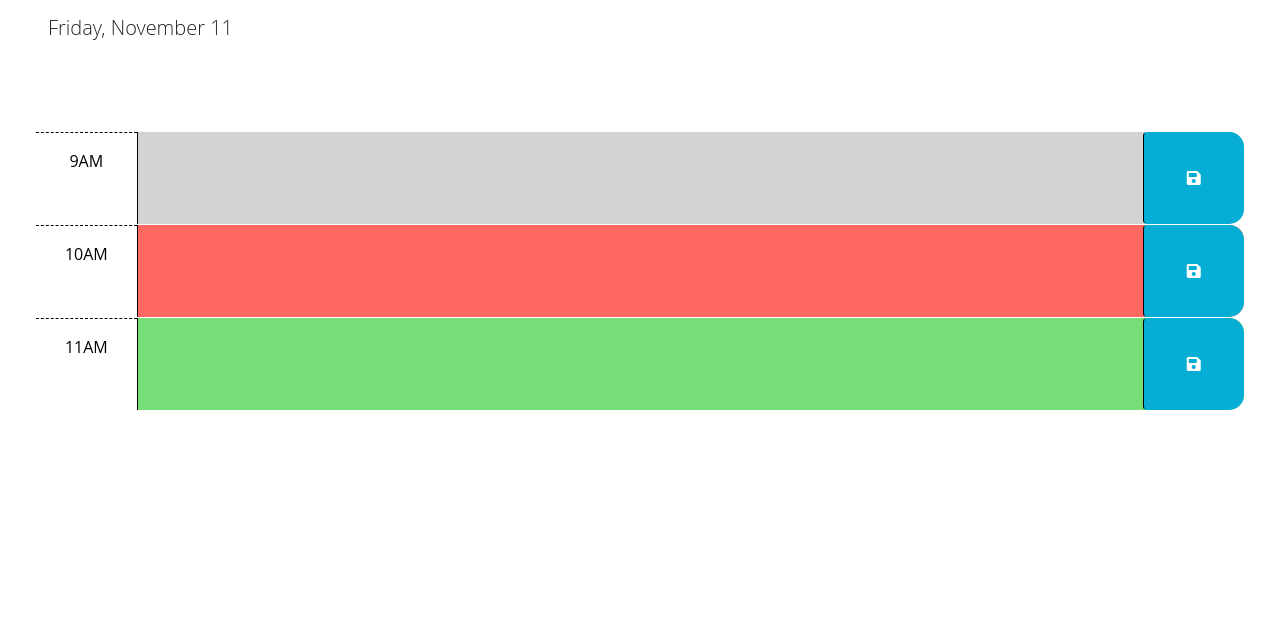
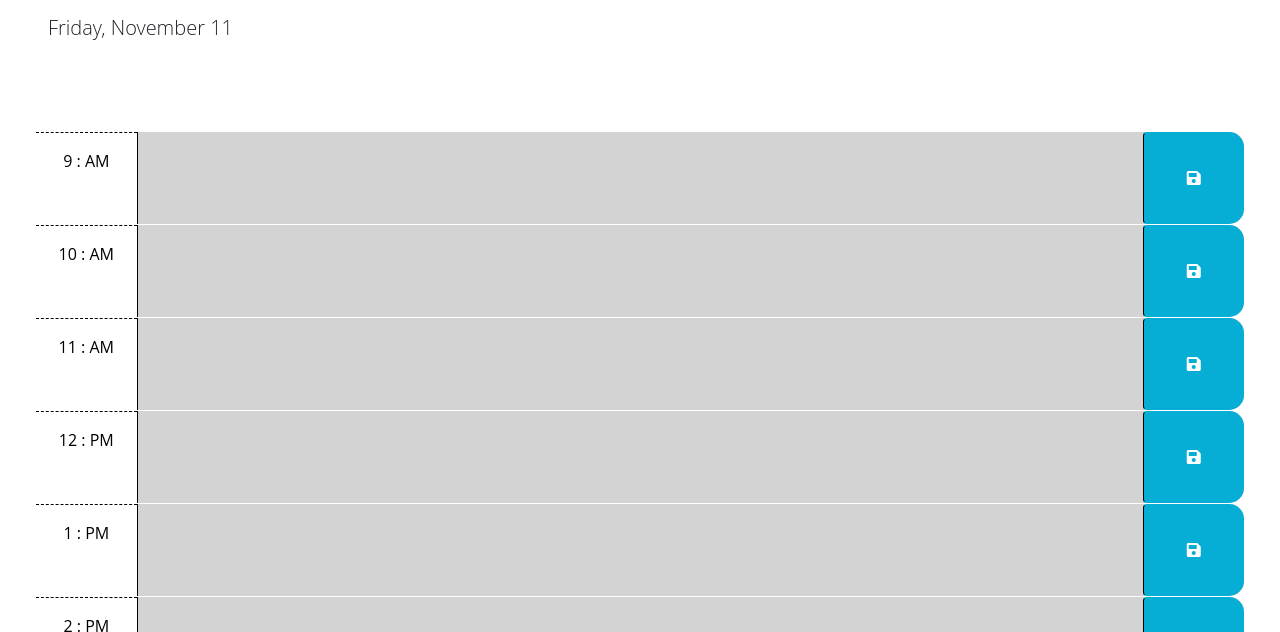
Before and after one commit to DexterDick/work-day-scheduler, a plain HTML site: page index.html in a window 1280 px wide. Shown: the part 166-798 px from the top of the page. Drawn offline with nearby package versions, Linux system fonts and the light colour scheme.

Commit message:
udated js code to pring hmtl dynamically

```diff
--- a/Assets/js/script.js
+++ b/Assets/js/script.js
@@ -24,14 +24,18 @@ $(function () {
   $("#currentDay").text(dayjs().format("dddd, MMMM DD"));
 
   const timeBlocks = [9, 10, 11, 12, 13, 14, 15, 16, 17];
+  const containerEL = $(".container-fluid");
 
   $.each(timeBlocks, function (index, value) {
-    $(`<div id="hour-${value}" class="row time-block past">
-    <div class="col-2 col-md-1 hour text-center py-3">9AM</div>
+    const timeBlockEL = $(`<div id="hour-${value}" class="row time-block past">
+    <div class="col-2 col-md-1 hour text-center py-3">${dayjs()
+      .hour(timeBlocks[index])
+      .format("h : A")}</div>
     <textarea class="col-8 col-md-10 description" rows="3"> </textarea>
     <button class="btn saveBtn col-2 col-md-1" aria-label="save">
       <i class="fas fa-save" aria-hidden="true"></i>
     </button>
   </div>`);
+    containerEL.append(timeBlockEL);
   });
 });
--- a/index.html
+++ b/index.html
@@ -42,31 +42,31 @@
         -->
 
       <!-- Example of a past time block. The "past" class adds a gray background color. -->
-      <div id="hour-9" class="row time-block past">
+      <!-- <div id="hour-9" class="row time-block past">
         <div class="col-2 col-md-1 hour text-center py-3">9AM</div>
         <textarea class="col-8 col-md-10 description" rows="3"> </textarea>
         <button class="btn saveBtn col-2 col-md-1" aria-label="save">
           <i class="fas fa-save" aria-hidden="true"></i>
         </button>
-      </div>
+      </div> -->
 
       <!-- Example of a present time block. The "present" class adds a red background color. -->
-      <div id="hour-10" class="row time-block present">
+      <!-- <div id="hour-10" class="row time-block present">
         <div class="col-2 col-md-1 hour text-center py-3">10AM</div>
         <textarea class="col-8 col-md-10 description" rows="3"> </textarea>
         <button class="btn saveBtn col-2 col-md-1" aria-label="save">
           <i class="fas fa-save" aria-hidden="true"></i>
         </button>
-      </div>
+      </div> -->
 
       <!-- Example of a future time block. The "future" class adds a green background color. -->
-      <div id="hour-11" class="row time-block future">
+      <!-- <div id="hour-11" class="row time-block future">
         <div class="col-2 col-md-1 hour text-center py-3">11AM</div>
         <textarea class="col-8 col-md-10 description" rows="3"> </textarea>
         <button class="btn saveBtn col-2 col-md-1" aria-label="save">
           <i class="fas fa-save" aria-hidden="true"></i>
         </button>
-      </div>
+      </div> -->
     </div>
 
     <script src="https://cdnjs.cloudflare.com/ajax/libs/jquery/3.2.1/jquery.min.js"></script>
```
